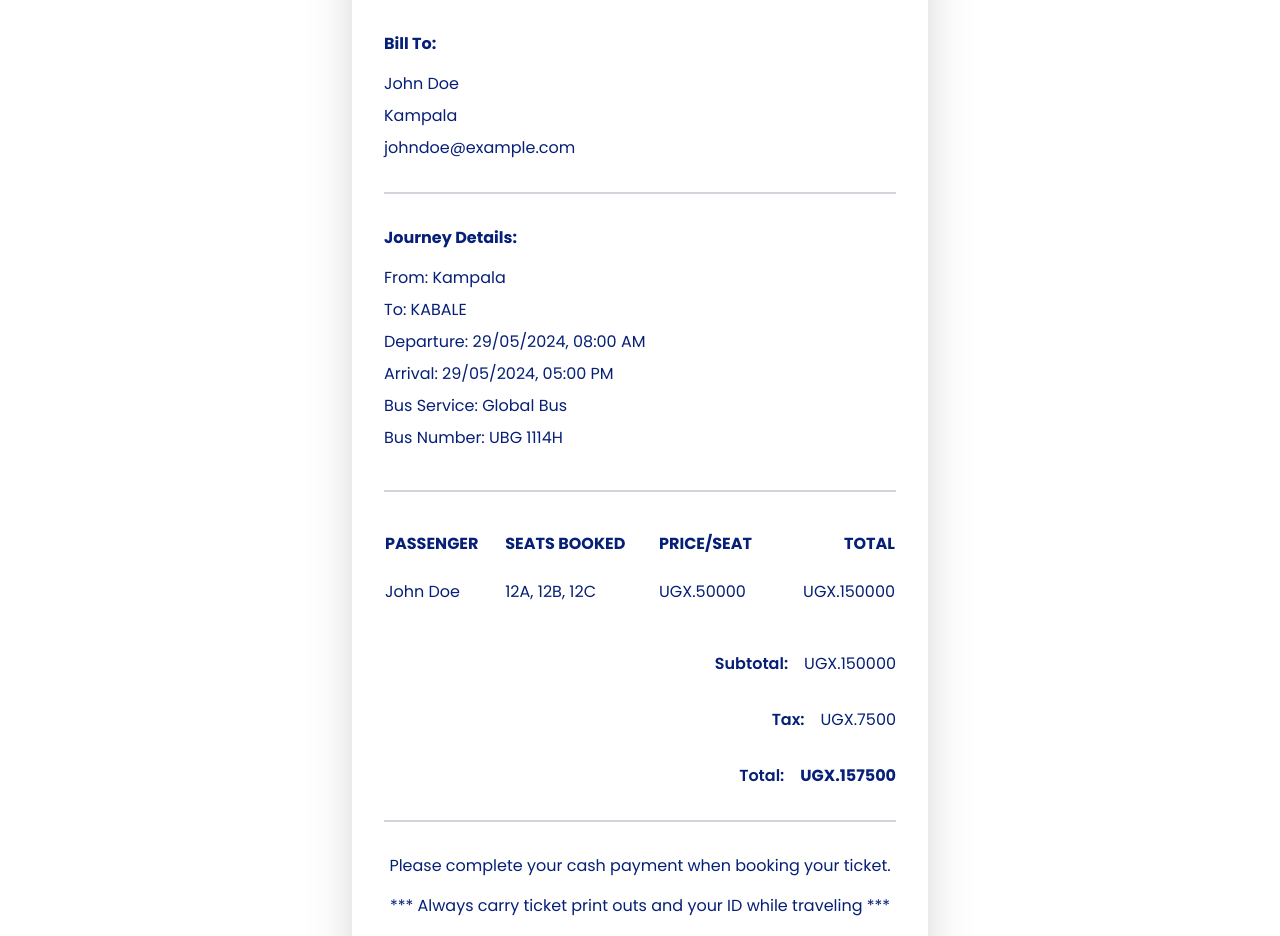
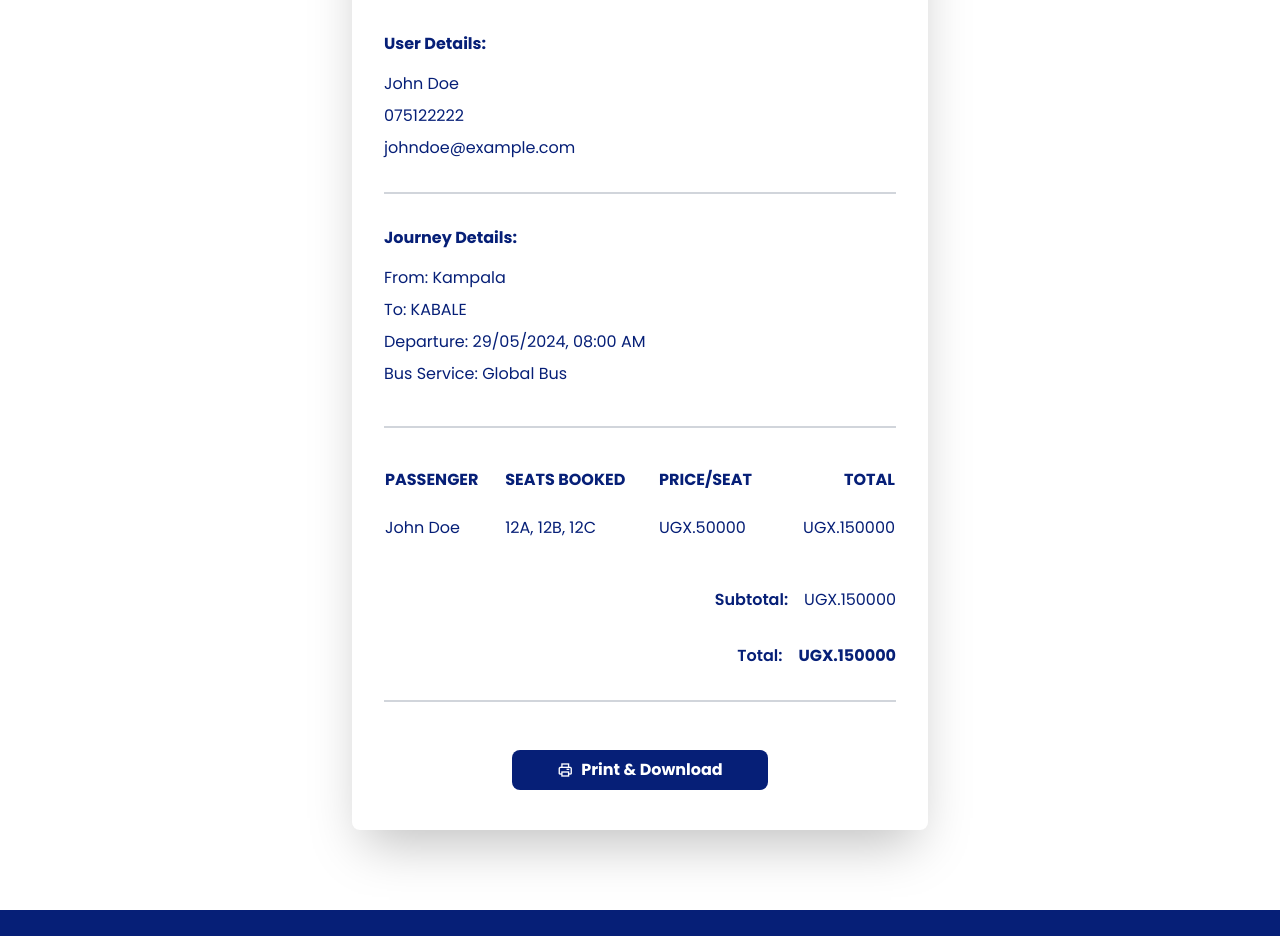
Before and after one commit to Patrickodida/KwataBus-App, a React (Vite) app: page /TicketPage in a window 1280 px wide. Shown: the part 196-1132 px from the top of the page. Built offline with nearby package versions, Linux system fonts and the light colour scheme.

Commit message:
Modify the ticket and Payments page

```diff
--- a/src/pages/PaymentsPage.jsx
+++ b/src/pages/PaymentsPage.jsx
@@ -22,7 +22,7 @@ function PaymentsPage() {
         <div class="border-b-2 border-gray-300 pb-8 mb-8 text-[0.825rem] md:text-[1rem]">
           <h2 class="text-[1rem] font-bold mb-4 text-[#061f77]">User Details:</h2>
           <div class="text-[#061f77] mb-2">John Doe</div>
-          <div class="text-[#061f77] mb-2">Kampala</div>
+          <div class="text-[#061f77] mb-2">075122222</div>
           <div class="text-[#061f77]">johndoe@example.com</div>
         </div>
         <div class="border-b-2 border-gray-300 pb-8 mb-8 text-[0.825rem] md:text-[1rem]">
--- a/src/pages/TicketPage.jsx
+++ b/src/pages/TicketPage.jsx
@@ -21,9 +21,9 @@ function TicketPage() {
           </div>
         </div>
         <div class="border-b-2 border-gray-300 pb-8 mb-8 text-[0.825rem] md:text-[1rem]">
-          <h2 class="text-[1rem] font-bold mb-4 text-[#061f77]">Bill To:</h2>
+          <h2 class="text-[1rem] font-bold mb-4 text-[#061f77]">User Details:</h2>
           <div class="text-[#061f77] mb-2">John Doe</div>
-          <div class="text-[#061f77] mb-2">Kampala</div>
+          <div class="text-[#061f77] mb-2">075122222</div>
           <div class="text-[#061f77]">johndoe@example.com</div>
         </div>
         <div class="border-b-2 border-gray-300 pb-8 mb-8 text-[0.825rem] md:text-[1rem]">
@@ -33,9 +33,7 @@ function TicketPage() {
           <div class="text-[#061f77] mb-2">From: Kampala</div>
           <div class="text-[#061f77] mb-2">To: KABALE</div>
           <div class="text-[#061f77] mb-2">Departure: 29/05/2024, 08:00 AM</div>
-          <div class="text-[#061f77] mb-2">Arrival: 29/05/2024, 05:00 PM</div>
           <div class="text-[#061f77] mb-2">Bus Service: Global Bus</div>
-          <div class="text-[#061f77] mb-2">Bus Number: UBG 1114H</div>
         </div>
         <table class="w-full text-left mb-8">
           <thead>
@@ -65,25 +63,11 @@ function TicketPage() {
           <div class="text-[#061f77] mr-4 font-semibold">Subtotal:</div>
           <div class="text-[#061f77]">UGX.150000</div>
         </div>
-        <div class="flex justify-end mb-8">
-          <div class="text-[#061f77] mr-4 font-semibold">Tax:</div>
-          <div class="text-[#061f77]">UGX.7500</div>
-        </div>
         <div class="flex justify-end mb-8 text-[0.825rem] md:text-[1rem]">
           <div class="text-[#061f77] mr-4 font-semibold">Total:</div>
-          <div class="text-[#061f77] font-bold">UGX.157500</div>
+          <div class="text-[#061f77] font-bold">UGX.150000</div>
         </div>
         <div class="border-t-2 border-gray-300 pt-8">
-          <div class="text-[#061f77] mb-4 text-center">
-            Please complete your cash payment when booking your ticket.
-          </div>
-          <div class="text-[#061f77] mb-4 text-center">
-            *** Always carry ticket print outs and your ID while traveling ***
-          </div>
-          <div class="text-[#061f77] mb-4 text-center">Kampala, Uganda</div>
-          <div class="text-[#061f77] mb-4 text-center">
-            Note: This is an e-ticket and does not require a physical signature.
-          </div>
         </div>
         <div class="flex justify-center text-right mt-4">
           <button
```
